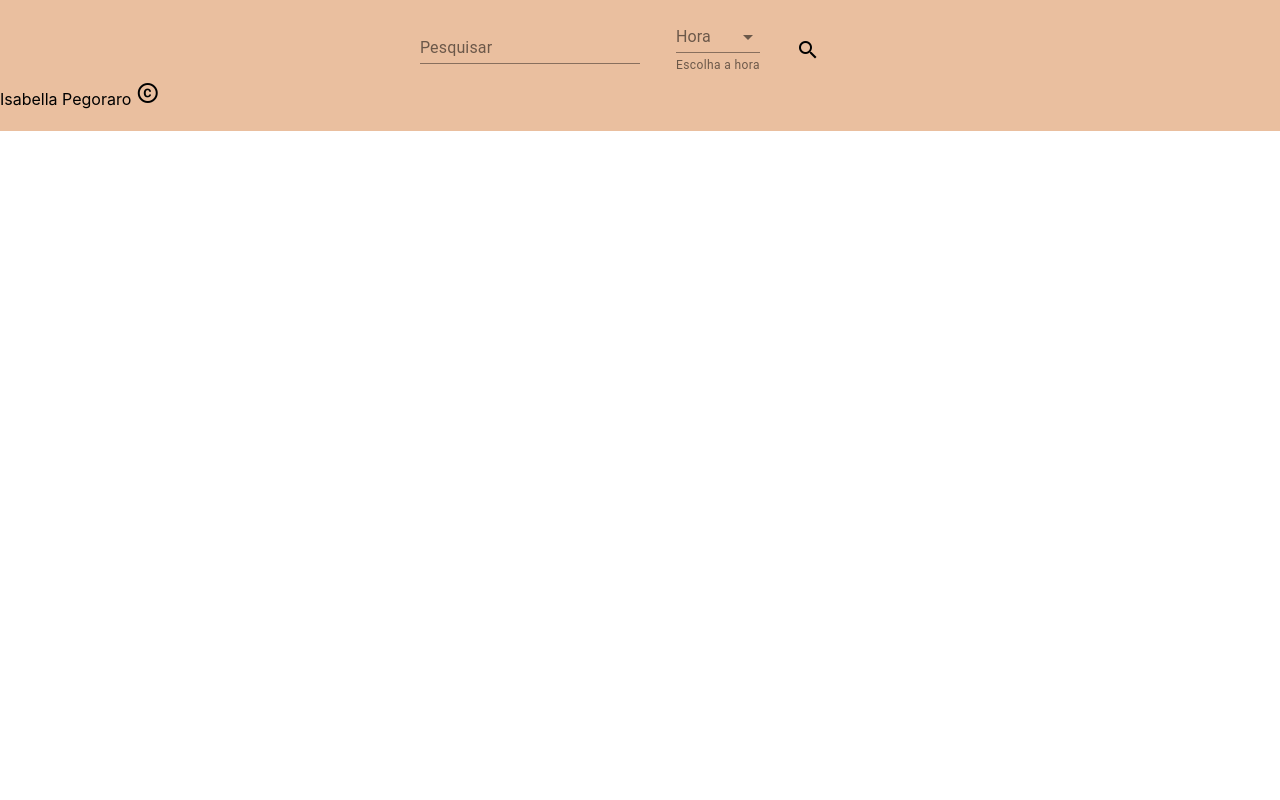
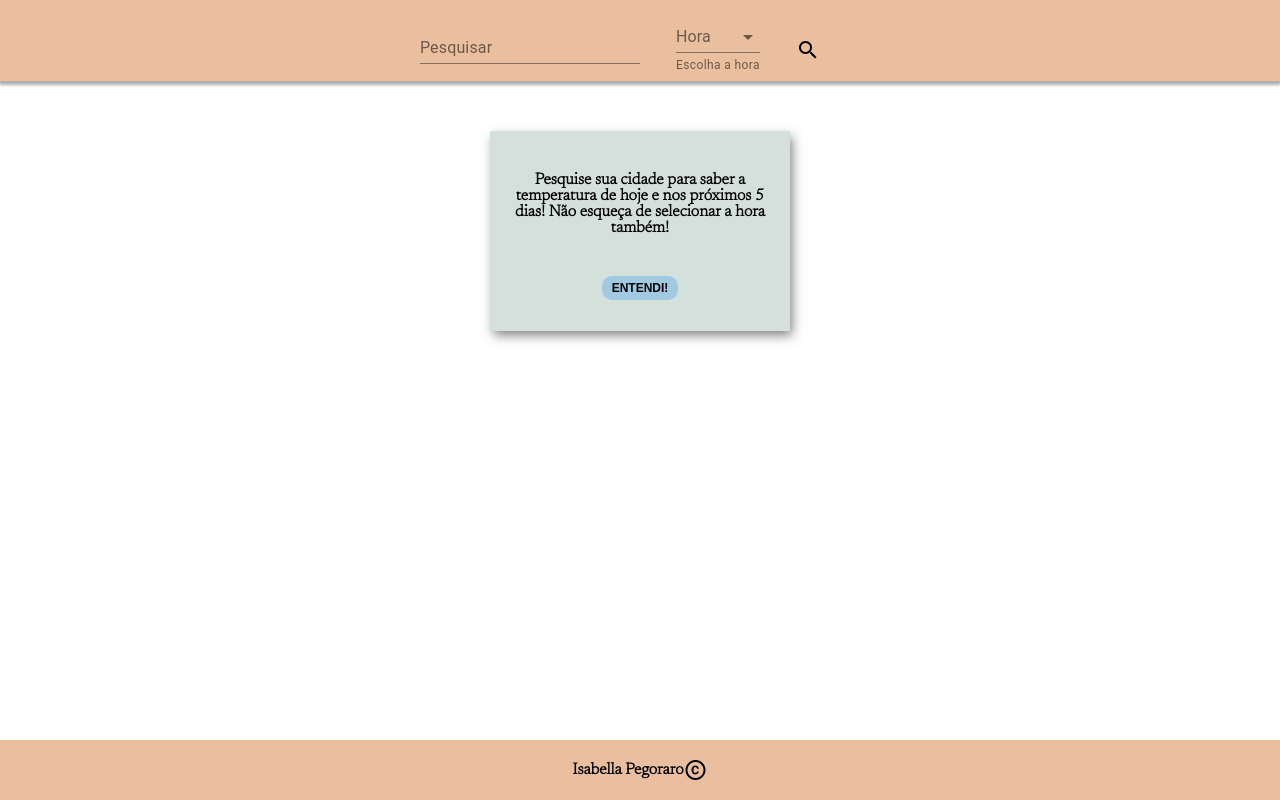
Before and after one commit to bellapegoraro/weather, a React (Create React App) app: page / in a window 1280 px wide. Built offline with nearby package versions, Linux system fonts and the light colour scheme.

Commit message:
feat: added footer and more styles
feat: added footer, message and more styles

```diff
--- a/public/index.html
+++ b/public/index.html
@@ -28,6 +28,11 @@
       href="https://fonts.googleapis.com/icon?family=Material+Icons"
       rel="stylesheet"
     />
+    <link rel="preconnect" href="https://fonts.gstatic.com" />
+    <link
+      href="https://fonts.googleapis.com/css2?family=Newsreader:wght@300&display=swap"
+      rel="stylesheet"
+    />
     <title>React App</title>
   </head>
   <body>
--- a/src/App.js
+++ b/src/App.js
@@ -1,16 +1,21 @@
 import Header from "./components/header/index";
+import Message from "./components/message/index";
 import CurrentWeather from "./components/current-weather/";
 import NextWeather from "./components/next-weather/";
 import Footer from "./components/footer/index";
+import { Container, Principal } from "./appStyle";
 
 const App = () => {
   return (
-    <div>
+    <Container>
       <Header />
-      <CurrentWeather />
-      <NextWeather />
+      <Message />
+      <Principal>
+        <CurrentWeather />
+        <NextWeather />
+      </Principal>
       <Footer />
-    </div>
+    </Container>
   );
 };
 
--- /dev/null
+++ b/src/appStyle.js
@@ -0,0 +1,29 @@
+import styled from "styled-components";
+
+const Container = styled.div`
+  width: 100%;
+  min-height: 100vh;
+`;
+
+const Principal = styled.div`
+  height: 90%;
+  display: flex;
+  flex-direction: column;
+  align-items: center;
+  justify-content: space-evenly;
+  padding: 20px 0 70px 0;
+
+  @media (min-width: 700px) {
+    margin: 0 auto;
+    align-items: center;
+    justify-content: space-evenly;
+    width: 80%;
+    flex-direction: row;
+    flex-wrap: wrap;
+  }
+  @media (min-width: 1000px) {
+    width: 60%;
+  }
+`;
+
+export { Container, Principal };
--- a/src/components/current-weather/index.js
+++ b/src/components/current-weather/index.js
@@ -9,11 +9,13 @@ import Typography from "@material-ui/core/Typography";
 
 const useStyles = makeStyles({
   root: {
-    maxWidth: 245,
-    backgroundColor: "#a1cae2",
+    width: 235,
+    height: 200,
+    backgroundColor: "#f0c38e",
+    marginBottom: 5,
   },
   media: {
-    height: 100,
+    height: 90,
     width: 150,
   },
 });
--- a/src/components/footer/style.js
+++ b/src/components/footer/style.js
@@ -3,6 +3,18 @@ import styled from "styled-components";
 const Container = styled.div`
   background-color: #eabf9f;
   height: 50px;
+  position: absolute;
+  bottom: 0;
+  width: 100%;
+  font-weight: bold;
+
+  display: flex;
+  align-items: center;
+  justify-content: center;
+
+  @media (min-width: 700px) {
+    height: 60px;
+  }
 `;
 
 export { Container };
--- /dev/null
+++ b/src/components/message/index.jsx
@@ -0,0 +1,19 @@
+import { Container, Text, Button } from "./style";
+import { useState } from "react";
+
+const Message = () => {
+  const [open, setOpen] = useState(true);
+  return (
+    open && (
+      <Container>
+        <Text>
+          Pesquise sua cidade para saber a temperatura de hoje e nos próximos 5
+          dias! Não esqueça de selecionar a hora também!
+        </Text>
+        <Button onClick={() => setOpen(false)}>Entendi!</Button>
+      </Container>
+    )
+  );
+};
+
+export default Message;
--- /dev/null
+++ b/src/components/message/style.js
@@ -0,0 +1,37 @@
+import styled from "styled-components";
+
+const Container = styled.div`
+  display: flex;
+  flex-direction: column;
+  align-items: center;
+  justify-content: space-evenly;
+  height: 200px;
+  width: 300px;
+  margin: 50px auto;
+  background-color: #d3e0dc;
+  box-shadow: 3px 5px 11px -1px rgba(82, 82, 82, 0.75);
+`;
+
+const Text = styled.div`
+  font-weight: 600;
+  text-align: center;
+  padding: 10px;
+`;
+
+const Button = styled.button`
+  border: none;
+  background-color: #a1cae2;
+  padding: 5px 10px;
+  border-radius: 10px;
+  font-size: 12px;
+  text-transform: uppercase;
+  font-weight: 600;
+  outline: none;
+  :hover {
+    cursor: pointer;
+    transition: all 0.4s;
+    background-color: #62959c;
+  }
+`;
+
+export { Container, Text, Button };
--- a/src/components/next-weather/index.js
+++ b/src/components/next-weather/index.js
@@ -9,11 +9,13 @@ import Typography from "@material-ui/core/Typography";
 
 const useStyles = makeStyles({
   root: {
-    maxWidth: 245,
+    width: 235,
+    height: 250,
     backgroundColor: "#a1cae2",
+    marginBottom: 5,
   },
   media: {
-    height: 100,
+    height: 90,
     width: 150,
   },
 });
--- a/src/components/search/style.js
+++ b/src/components/search/style.js
@@ -8,6 +8,9 @@ const Form = styled.form`
 
   span {
     margin-top: 20px;
+    :hover {
+      cursor: pointer;
+    }
   }
 
   @media (min-width: 700px) {
--- a/src/globalStyle.js
+++ b/src/globalStyle.js
@@ -31,6 +31,7 @@ body {
 	line-height: 1;
 	height: 100%;
 	position: relative;
+    font-family: 'Newsreader', serif;
 }
 ol, ul {
 	list-style: none;
--- a/src/index.js
+++ b/src/index.js
@@ -5,10 +5,12 @@ import App from "./App";
 import reportWebVitals from "./reportWebVitals";
 import { Provider } from "react-redux";
 import store from "./store";
+import GlobalStyle from "./globalStyle";
 
 ReactDOM.render(
   <React.StrictMode>
     <Provider store={store}>
+      <GlobalStyle />
       <App />
     </Provider>
   </React.StrictMode>,
--- a/src/store/index.js
+++ b/src/store/index.js
@@ -1,6 +1,7 @@
 import { createStore, combineReducers, applyMiddleware } from "redux";
 import thunk from "redux-thunk";
 import getWeatherReducer from "./current-weather/reducers";
+
 const reducers = combineReducers({
   weather: getWeatherReducer,
 });
```
Also changed, not shown: src/components/images/11machin-illo-articleLarge-v3.jpg (deleted).
